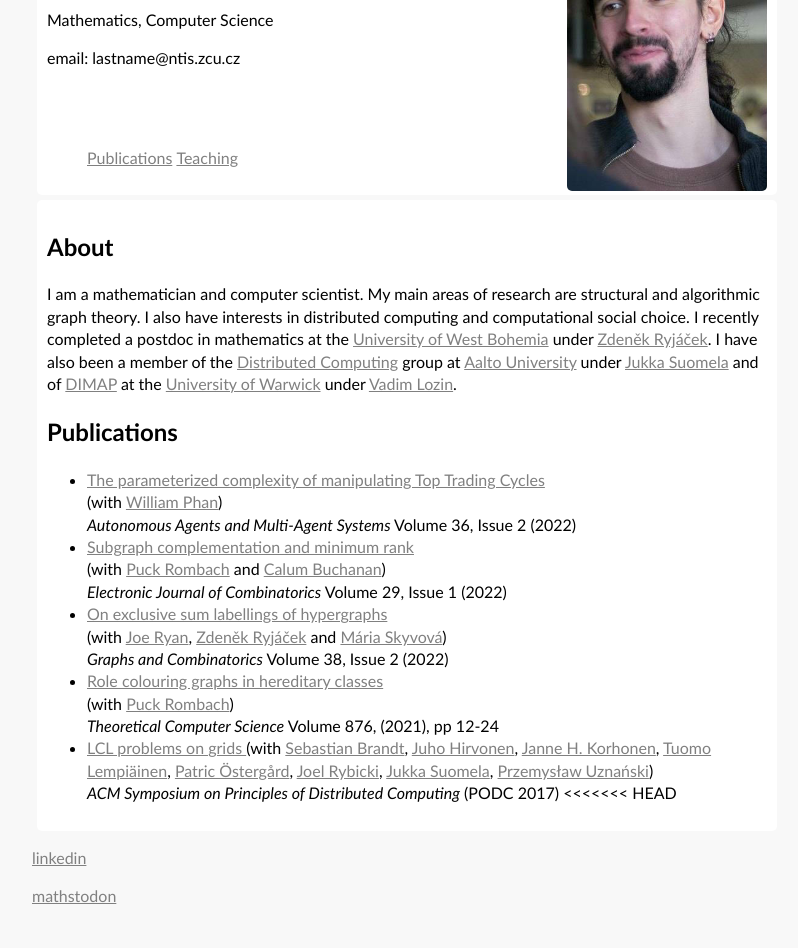
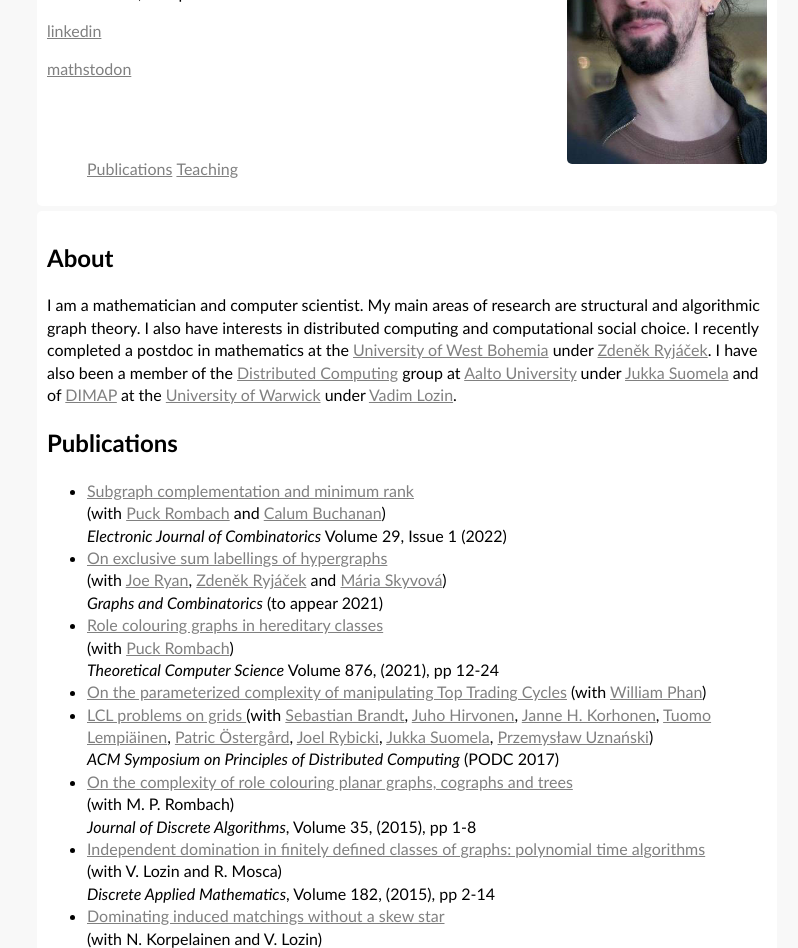
Before and after one commit to ccppurcell/ccppurcell.github.io, a plain HTML site: page index.html in a window 1280 px wide. Shown: the part 124-1072 px from the top of the page, without its empty margins (96-894 px from the left). Drawn offline with Linux system fonts and the light colour scheme.

Commit message:
hopefully fixes mistake?

```diff
--- a/index.html
+++ b/index.html
@@ -1,7 +1,6 @@
 <!DOCTYPE html>
 
 <html>
-<<<<<<< HEAD
   <head>
     <title>Christopher Purcell</title>
     <link
@@ -11,21 +10,11 @@
 	  content="The personal website of Christopher Purcell." charset=utf-8> <meta name="keywords"
 						   content="christopher,purcell,zcu,uwb,plzen,pilsen,aalto,warwick,suomela,lozin,mathematics,graphs,combinatorics,algorithms,complexity">
   </head>
-=======
-	<head>
-		<title>Christopher Purcell</title>
-		<link
-				href="style.css" rel="stylesheet"
-								 type="text/css" />
-		<meta name="description"
-			  content="Christopher Purcell academic
-					   webpages." charset=utf-8> <meta name="keywords"
-													   content="christopher,purcell,aalto,warwick,suomela,lozin,mathematics,graphs,combinatorics,algorithms,complexity">
-	</head>
->>>>>>> refs/remotes/origin/master
 
   <body>
     <!--<div class="main">-->
+
+
 
     <div class="top">
       <img src="face.jpg">
@@ -37,13 +26,21 @@
       </div>
       <div class="contact">
 	<p>
-				email: lastname@ntis.zcu.cz
+	<a
+					href="https://www.linkedin.com/in/christopher-purcell-13729826/">linkedin</a>
+	</p>
+	<p>
+	<a href = "https://mathstodon.xyz/@ccppurcell">mathstodon</a>
+      </div>
 	</p>
 
-			</div>
+
 
       <br>
       <br>
+
+
+
 
       <div class="nav">
 	<ul id="menu">
@@ -67,15 +64,14 @@
 
       I recently completed a postdoc in mathematics at the
       <a href="https://zcu.cz/">University of West Bohemia</a>
-			under <a href="https://kma.zcu.cz/Zdenek.Ryjacek">Zdeněk
-				Ryjáček</a>.  I have also been a
+      under <a href="https://kma.zcu.cz/Zdenek.Ryjacek">Zdeněk Ryjáček</a>.
+      I have also been a
       member of the
       <a href="https://research.cs.aalto.fi/da/">Distributed
 	Computing</a> group at
       <a href="https://aalto.fi">Aalto University</a> under
-			<a href="https://users.ics.aalto.fi/suomela/">Jukka Suomela</a>
-			and of <a
-						   href="https://warwick.ac.uk/fac/cross_fac/dimap/">DIMAP</a> at the
+      <a href="https://users.ics.aalto.fi/suomela/">Jukka Suomela</a> and of
+      <a href="https://warwick.ac.uk/fac/cross_fac/dimap/">DIMAP</a> at the
       <a href="https//warwick.ac.uk">University of Warwick</a> under
       <a href="http://homepages.warwick.ac.uk/~masgax/">Vadim Lozin</a>.
       </p>
@@ -83,15 +79,6 @@
 
       <h2 id="pubs">Publications</h2>
       <ul>
-				<li>
-					<a href="https://doi.org/10.1007/s10458-022-09578-2">
-						The parameterized complexity of manipulating Top
-						Trading Cycles</a><br>
-					(with <a href="https://poole.ncsu.edu/people/william-phan/">
-						William Phan</a>)<br>
-					<i>Autonomous Agents and Multi-Agent Systems</i> Volume
-					36, Issue 2 (2022)
-				</li>
 	<li>
 	  <a href="https://doi.org/10.37236/10383">
 		  Subgraph complementation and minimum rank
@@ -112,7 +99,7 @@
 	  <a href="https://www.newcastle.edu.au/profile/joe-ryan">Joe Ryan</a>,
 	  <a href="http://www.kma.zcu.cz/Zdenek.Ryjacek">Zdeněk Ryjáček</a> and
 	  <a href="http://www.kma.zcu.cz/M%C3%A1ria.SKYVOV%C3%81">Mária Skyvová</a>)<br>
-					<i>Graphs and Combinatorics</i> Volume 38, Issue 2 (2022)
+	  <i>Graphs and Combinatorics</i> (to appear 2021)
 
 	</li>
 
@@ -128,6 +115,11 @@
 	</li>
 
 
+	<li>
+	  <a href="https://arxiv.org/abs/1803.02409">
+	    On the parameterized complexity of manipulating Top Trading Cycles</a>
+	  (with <a href="https://poole.ncsu.edu/people/william-phan/">William Phan</a>)
+	</li>
 
 	<li>
 	  <a href="https://doi.org/10.1145/3087801.3087833">
@@ -154,25 +146,7 @@
 	  <i>ACM Symposium on Principles of Distributed
 	    Computing</i> (PODC 2017)
 
-<<<<<<< HEAD
-      </div>
-      <div class="contact">
-	<p>
-	<a
-					href="https://www.linkedin.com/in/christopher-purcell-13729826/">linkedin</a>
-	</p>
-	<p>
-	<a href = "https://mathstodon.xyz/@ccppurcell">mathstodon</a>
-	</p>
-
-
-      </div>
-
-      <br>
-      <br>
-=======
 	</li>
->>>>>>> refs/remotes/origin/master
 
 
 
--- a/style.css
+++ b/style.css
@@ -47,10 +47,14 @@ body{
 
 p{
 <<<<<<< HEAD
+<<<<<<< HEAD
   text-align: start;
 =======
   text-align: left;
 >>>>>>> refs/remotes/origin/master
+=======
+  text-align: justify;
+>>>>>>> parent of 2dfddc8 (fix bib data; left align description)
 
 }
 
```
Lines whose indentation alone changed are shown as unchanged.
